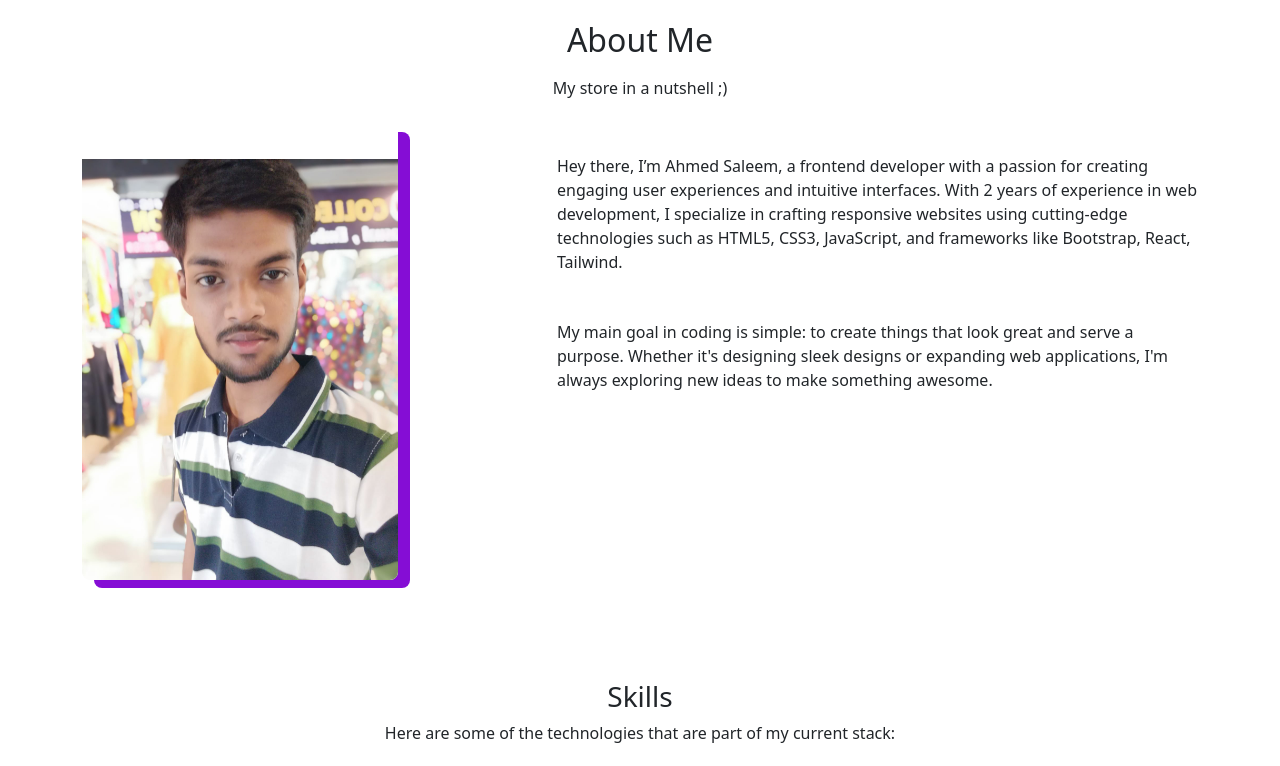
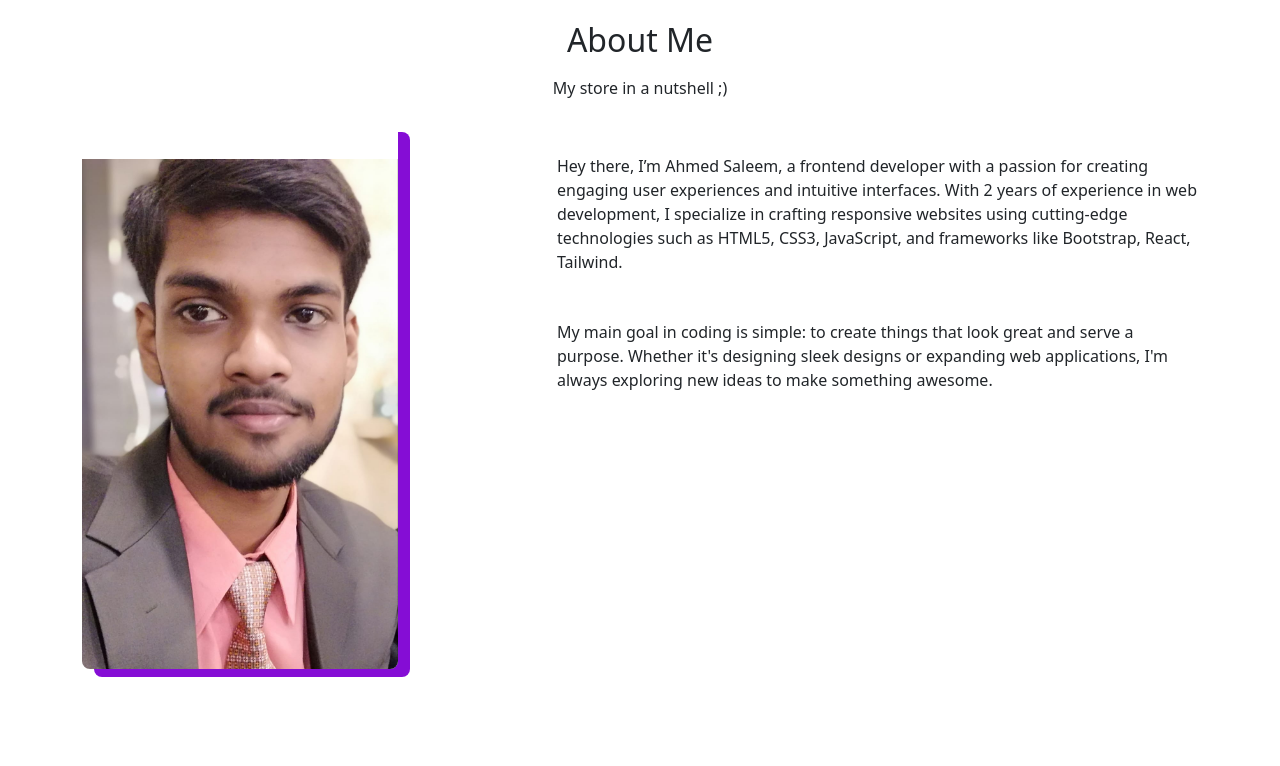
Before and after one commit to Ahmed-Saleem20/My_Portfolio, a plain HTML site: page Ahmed-Web/index.html in a window 1280 px wide. Shown: the part 870-1636 px from the top of the page. Drawn offline with nearby package versions, Linux system fonts and the light colour scheme.

Commit message:
Update index.html

```diff
--- a/Ahmed-Web/index.html
+++ b/Ahmed-Web/index.html
@@ -103,7 +103,7 @@
       <p class="text-center muted-text mt-3 mb-4">My store in a nutshell ;)</p>
       <div class="row justify-content-center" data-aos="fade-down" data-aos-delay="200">
         <div class="col-lg-5">
-          <img class="pica" src="assets/img/about.jpg" alt="box">
+          <img class="pica" src="assets/img/22.jpg" alt="box">
         </div>
         <div class="col-lg-7">
           <p class="tagright">Hey there, I’m Ahmed Saleem, a frontend developer with a passion for creating engaging
```
